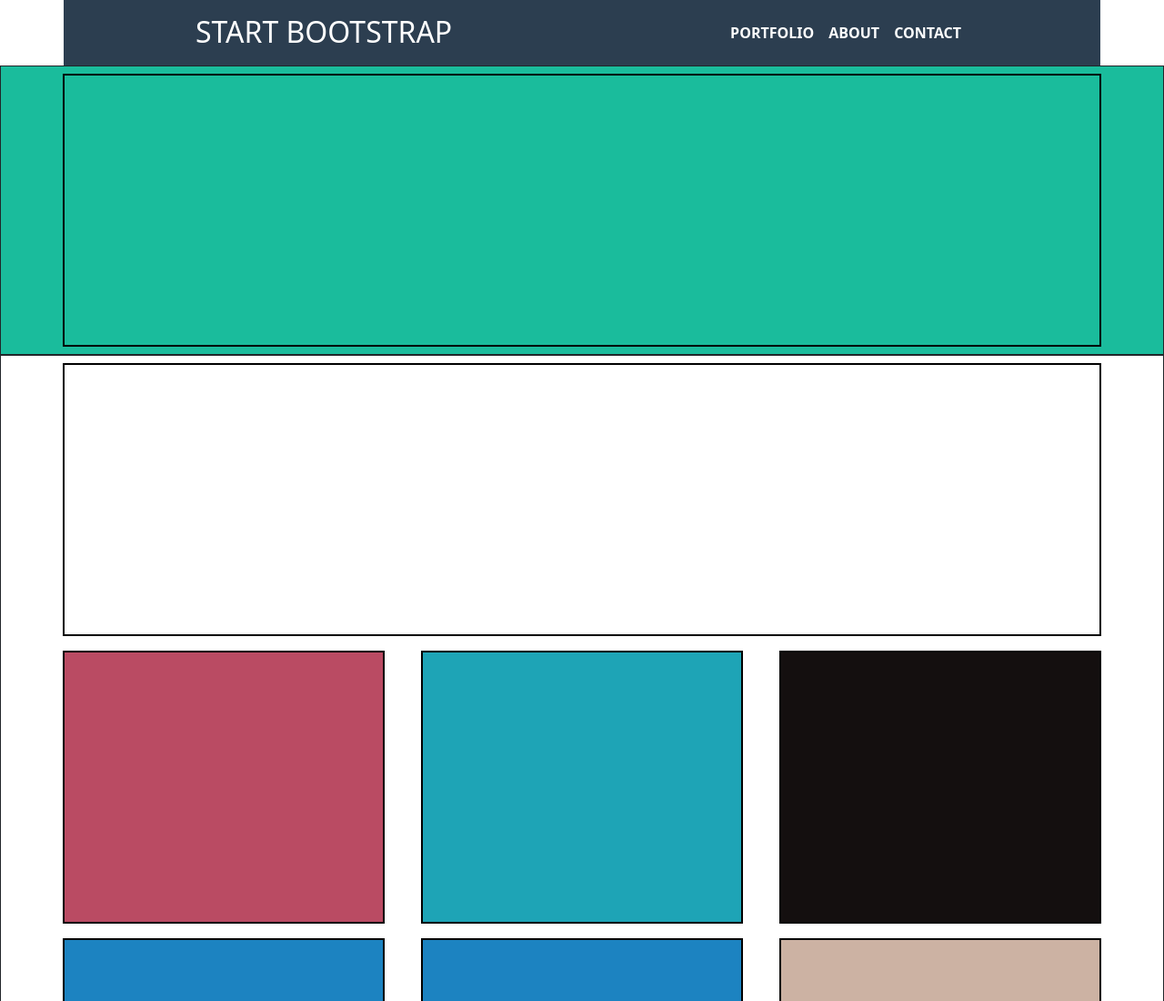
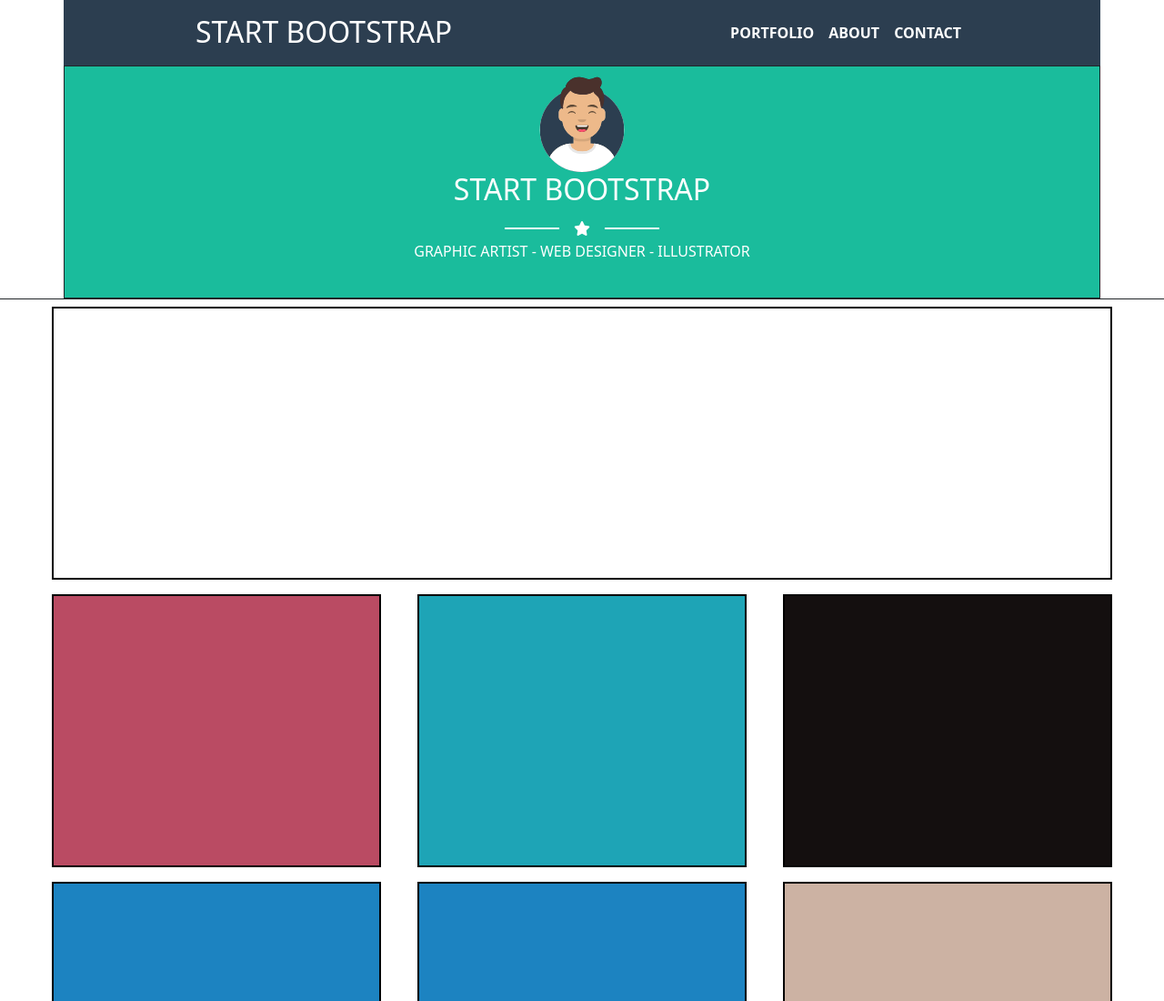
Before and after one commit to Fabio9494/html-css-bootstrap-freelancer, a plain HTML site: page index.html in a window 1280 px wide. Shown: the top 1100 px of the page at 91% size. Drawn offline with nearby package versions, Linux system fonts and the light colour scheme.

Commit message:
add first row

```diff
--- a/css/style.css
+++ b/css/style.css
@@ -19,6 +19,25 @@
     height: 200px;
     border: 2px black solid;
 }
+
+.width-10{
+    width: 10%;
+}
+
+.star:before {
+    content: "";
+    width: 60px;
+    height: 2px;
+    background: #ffffff;
+
+  }
+
+  .star:after {
+    content: "";
+    width: 60px;
+    height: 2px;
+    background: #ffffff;
+  }
 
 .bg-2C3E50{
     background-color: #2C3E50;
--- a/index.html
+++ b/index.html
@@ -34,12 +34,20 @@
 
     <!-- main -->
     <main>
-        <div class="container-fluid">
+        <div class="container">
             <div class="row border border-dark px-5 bg-1ABC9C">
-                <div class="col-12">
-                    <div class="content m-2 bg-1ABC9C"></div>
+                    <div class="col-12 text-white">
+                    <div class="m-2 bg-1ABC9C mx-auto pb-4">
+                        <div class="width-10">
+                            <img src="./img/avatar.svg" alt="">
+                        </div>
+                        <h2 class="text-center fs-2">START BOOTSTRAP</h2>
+                        <div class=" d-flex justify-content-center align-items-center star"><i class="mx-2 fa-solid fa-star p-2"></i></div>
+                        <h3 class="text-center fs-6">GRAPHIC ARTIST - WEB DESIGNER - ILLUSTRATOR</h3>
+                    </div>
                 </div>
             </div>
+        </div>
 
             <div class="row border border-dark px-5">
                 <div class="col-12">
```
